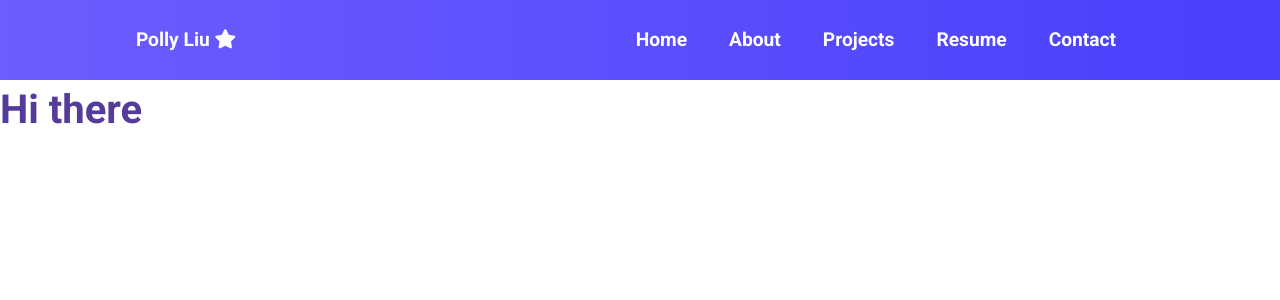
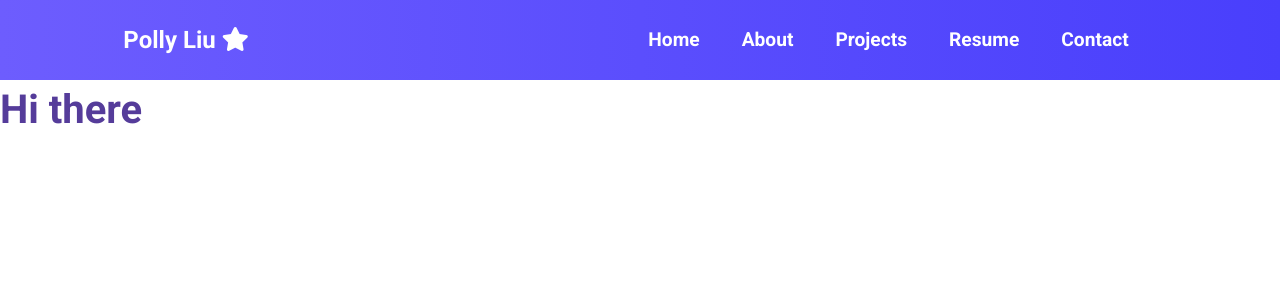
Before and after one commit to pollyliu1/pollyliu1.github.io, a React (Create React App) app: page / in a window 1280 px wide. Shown: the top 300 px of the page. Built offline with nearby package versions, Linux system fonts and the light colour scheme.

Commit message:
Fixed display

```diff
--- a/public/index.html
+++ b/public/index.html
@@ -11,11 +11,11 @@
     />
     <link rel="apple-touch-icon" href="%PUBLIC_URL%/logo192.png" />
     <!--
-      *** THIS IS FONTAWESOME LINK: ***
+      *** FONTAWESOME LINK: ***
     -->
     <link rel="stylesheet" href="https://use.fontawesome.com/releases/v5.15.4/css/all.css" integrity="sha384-DyZ88mC6Up2uqS4h/KRgHuoeGwBcD4Ng9SiP4dIRy0EXTlnuz47vAwmeGwVChigm" crossorigin="anonymous"/>
     <!--
-      *** THIS IS RUBIK FONT: ***
+      *** RUBIK FONT: ***
     -->
     <link rel="preconnect" href="https://fonts.googleapis.com"><link rel="preconnect" href="https://fonts.gstatic.com" crossorigin><link href="https://fonts.googleapis.com/css2?family=Roboto:wght@700&family=Rubik&display=swap" rel="stylesheet">    <!--
       manifest.json provides metadata used when your web app is installed on a
@@ -31,7 +31,7 @@
       work correctly both with client-side routing and a non-root public URL.
       Learn how to configure a non-root public URL by running `npm run build`.
     -->
-    <title>React App</title>
+    <title>Polly Liu</title>
   </head>
   <body>
     <noscript>You need to enable JavaScript to run this app.</noscript>
--- a/src/components/Navbar/Navbar.css
+++ b/src/components/Navbar/Navbar.css
@@ -12,6 +12,7 @@
     justify-self: start;
     margin-left: 20px;
     cursor: pointer;
+    font-size: 1.25em;
 }
 
 .nav-menu {
```
Also changed, not shown: 1 other file (tests, documents, lock files or other folders).
